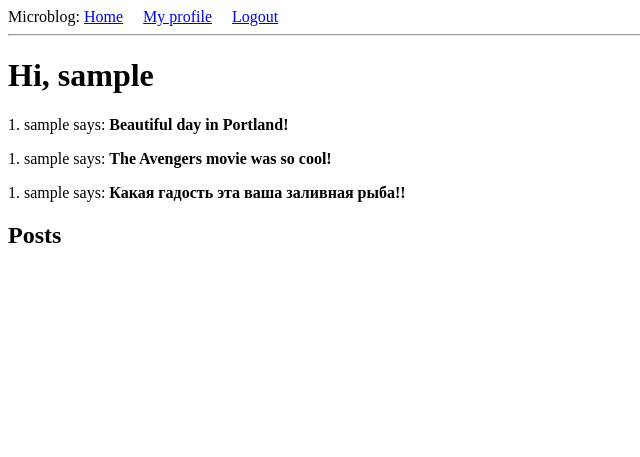
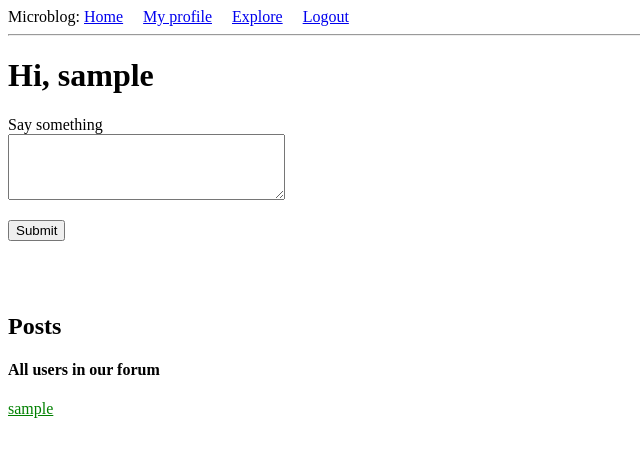
Before and after one commit to In1ight/microblog_flask, a Flask app: page / in a window 1280 px wide. Shown: the top 457 px of the page, without its empty margins (0-640 px from the left). Run offline with Flask 2, Linux system fonts and the light colour scheme; the visitor is signed in with stand-in values (Sample User, id 1); data comes from the database, SQL or seed files in the repository; data that the repository does not hold is empty.

Commit message:
Chapter 9 drop pages
Блог на конец 9 главы

```diff
--- a/app/forms.py
+++ b/app/forms.py
@@ -31,6 +31,12 @@ class RegistrationForm(FlaskForm):
             raise ValidationError('Please use a different email address')
 
 
+class PostForm(FlaskForm):
+    post = TextAreaField('Say something', validators=[
+        DataRequired(), Length(min=1, max=140)])
+    submit = SubmitField('Submit')
+
+
 class EditProfileForm(FlaskForm):
     username = StringField('Username', validators=[DataRequired()])
     about_me = TextAreaField('About me', validators=[Length(min=0, max=140)])
--- a/app/models.py
+++ b/app/models.py
@@ -50,6 +50,10 @@ class User(UserMixin, db.Model):
         own = Post.query.filter_by(user_id=self.id)
         return subscribe.union(own).order_by(Post.timestamp.desc())
 
+    def see_my_post(self):
+        subscribe = Post.query.filter(self.id == Post.user_id).order_by(Post.timestamp.desc())
+        return subscribe
+
         #  END follow methods users and posts
 
     def check_password(self, password):
--- a/app/routes.py
+++ b/app/routes.py
@@ -5,7 +5,7 @@ from flask_login import current_user, login_user, logout_user, login_required
 from werkzeug.urls import url_parse
 
 from app import app, db
-from app.forms import LoginForm, RegistrationForm, EditProfileForm
+from app.forms import LoginForm, RegistrationForm, EditProfileForm, PostForm
 from app.models import Post, User
 
 
@@ -45,11 +45,15 @@ def unfollow(username):
 @login_required
 def user(username):
     user = User.query.filter_by(username=username).first_or_404()
-    posts = [
-        {'author': user, 'body': 'Test post #1'},
-        {'author': user, 'body': 'Test post #2'}
-    ]
-    return render_template('user.html', user=user, posts=posts)
+    page = request.args.get('page', 1, type=int)
+    posts = user.posts.order_by(Post.timestamp.desc()).paginate(
+        page, app.config['POSTS_PER_PAGE'], False)
+    next_url = url_for('user', username=user.username, page=posts.next_num) \
+        if posts.has_next else None
+    prev_url = url_for('user', username=user.username, page=posts.prev_num) \
+        if posts.has_prev else None
+
+    return render_template('user.html', user=user, posts=posts.items, prev_url=prev_url, next_url=next_url)
 
 
 @app.route('/editProfile', methods=['GET', 'POST'])
@@ -114,24 +118,37 @@ def before_request():
         db.session.commit()
 
 
-@app.route('/')
-@app.route('/index')
+@app.route('/', methods=['GET', 'POST'])
+@app.route('/index', methods=['GET', 'POST'])
 @login_required
 def index():
-    user = {'username': 'Roma'}
-    posts = [
-        {
-            'author': {'username': 'John', 'id': 1},
-            'body': 'Beautiful day in Portland!'
-        },
-        {
-            'author': {'username': 'Susan', 'id': 2},
-            'body': 'The Avengers movie was so cool!'
-        },
-        {
-            'author': {'username': 'Ипполит', 'id': 3},
-            'body': 'Какая гадость эта ваша заливная рыба!!'
-        }
-    ]
-    titles = Post.query.all()
-    return render_template('index.html', title='Home', posts=posts, titles=titles)
+    form = PostForm()
+    if form.validate_on_submit():
+        post = Post(body=form.post.data, author=current_user)
+        db.session.add(post)
+        db.session.commit()
+        flash('Your post has been added')
+        return redirect(url_for('index'))
+    page = request.args.get('page', 1, type=int)
+    posts = current_user.followed_posts().paginate(page, app.config['POSTS_PER_PAGE'], False)
+    next_url = url_for('index', page=posts.next_num) \
+        if posts.has_next else None
+    prev_url = url_for('index', page=posts.prev_num) \
+        if posts.has_prev else None
+    all_users = User.query.all()
+    return render_template('index.html', title='Home', posts=posts.items, form=form,
+                           next_url=next_url, prev_url=prev_url, all_users=all_users)
+
+
+@app.route('/explore')
+@login_required
+def explore():
+    page = request.args.get('page', 1, type=int)
+    posts = Post.query.order_by(Post.timestamp.desc()).paginate(page, app.config['POSTS_PER_PAGE'], False)
+    next_url = url_for('explore', page=posts.next_num) \
+        if posts.has_next else None
+    prev_url = url_for('explore', page=posts.prev_num) \
+        if posts.has_prev else None
+
+    return render_template('index.html', title='Explore', posts=posts.items,
+                           next_url=next_url, prev_url=prev_url )
--- a/app/templates/_post.html
+++ b/app/templates/_post.html
@@ -1,4 +1,4 @@
 <div>
-    <img src="{{ user.avatar(36) }}" alt="">
-    <p style="display: inline-block">{{ post.author.username }} says <br> <b>{{ post.body }}</b></p>
+    <img src="{{ post.author.avatar(36) }}" alt="">
+    <p style="display: inline-block"><b><a href="{{ url_for('user', username=post.author.username) }}">{{ post.author.username }}</a> :</b>   <i>{{ post.body }}</i></p>
 </div>
--- a/app/templates/base.html
+++ b/app/templates/base.html
@@ -16,6 +16,7 @@
         <a href="{{ url_for('login') }}">Login</a>
         {% else %}
         <a href="{{ url_for('user', username=current_user.username) }}">My profile</a>  &nbsp;&nbsp;&nbsp;
+        <a href="{{ url_for('explore') }}">Explore</a>  &nbsp;&nbsp;&nbsp;
         <a href="{{ url_for('logout') }}">Logout</a>
         {% endif %}
     </div>
--- a/app/templates/index.html
+++ b/app/templates/index.html
@@ -2,13 +2,36 @@
 
 {% block content %}
     <h1>Hi, {{ current_user.username }}</h1>
-    {% for post in posts %}
-    <div><p>{{ current_user.id }}. {{ current_user.username }} says: <b>{{ post.body }}</b></p></div>
-    {% endfor %}
+{% if form %}
+    <form action="" method="post">
+        {{ form.hidden_tag() }}
+        <p>
+            {{ form.post.label }}<br>
+            {{ form.post(cols=32, rows=4) }}<br>
+            {% for error in errors %}
+            <span style="color: red">[error]</span>
+            {% endfor %}
+        </p>
+        <p>{{ form.submit() }}</p>
+    </form>
+{% endif %}
+<br>
+<br>
     <h2>Posts</h2>
-    {% for title in titles %}
-    <ul>
-        <li>{{ title.id }}. {{ title.body }} </li>
-    </ul>
-    {% endfor %}
+        {% for post in posts %}
+        {% include '_post.html' %}
+        {% endfor %}
+        {% if prev_url %}
+        <a href="{{ prev_url }}">Fresh message</a>
+        {% endif %}
+        {% if next_url %}
+        <a href="{{ next_url }}">Old message</a>
+        {% endif %}
+
+<h4>All users in our forum</h4>
+{% for u in all_users %}
+<div style="display: inline-block;">
+    <a href="{{ url_for('user', username=u.username) }}" style="color:green">{{ u.username }}</a>
+</div>
+{% endfor %}
 {% endblock %}
--- a/app/templates/user.html
+++ b/app/templates/user.html
@@ -18,4 +18,10 @@
     {% for post in posts %}
         {% include '_post.html' %}
     {% endfor %}
+    {% if prev_url %}
+    <a href="{{ prev_url }}">Fresh message</a>
+    {% endif %}
+    {% if next_url %}
+    <a href="{{ next_url }}">Old message</a>
+    {% endif %}
 {% endblock %}
--- a/config.py
+++ b/config.py
@@ -13,3 +13,4 @@ class Config(object):
     MAIL_USERNAME = os.environ.get('MAIL_USERNAME')
     MAIL_PASSWORD = os.environ.get('MAIL_PASSWORD')
     ADMINS = ['ganiev.2000@mail.ru']
+    POSTS_PER_PAGE = 25
```
Also changed, not shown: app.db, 1 other file.
